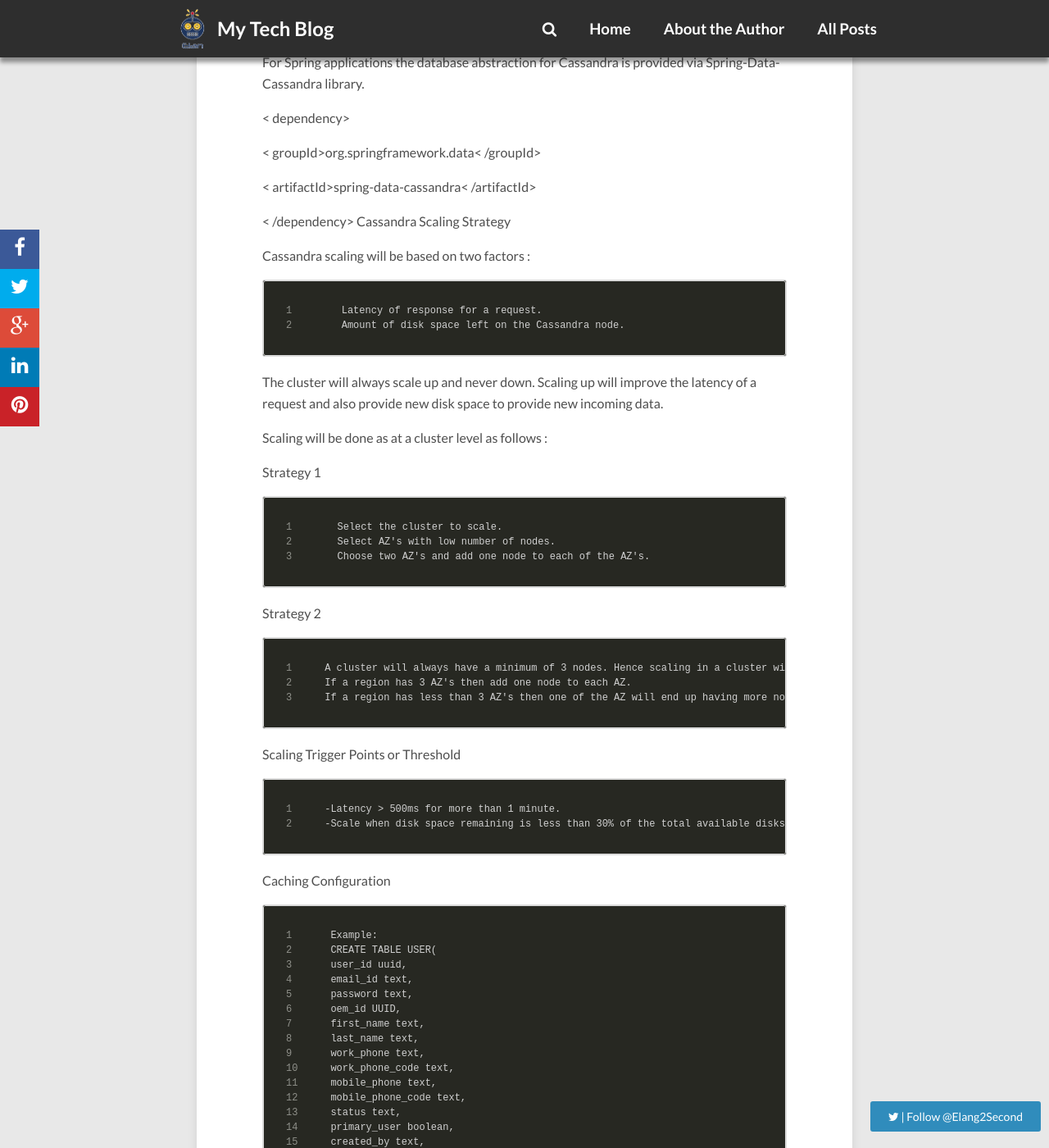
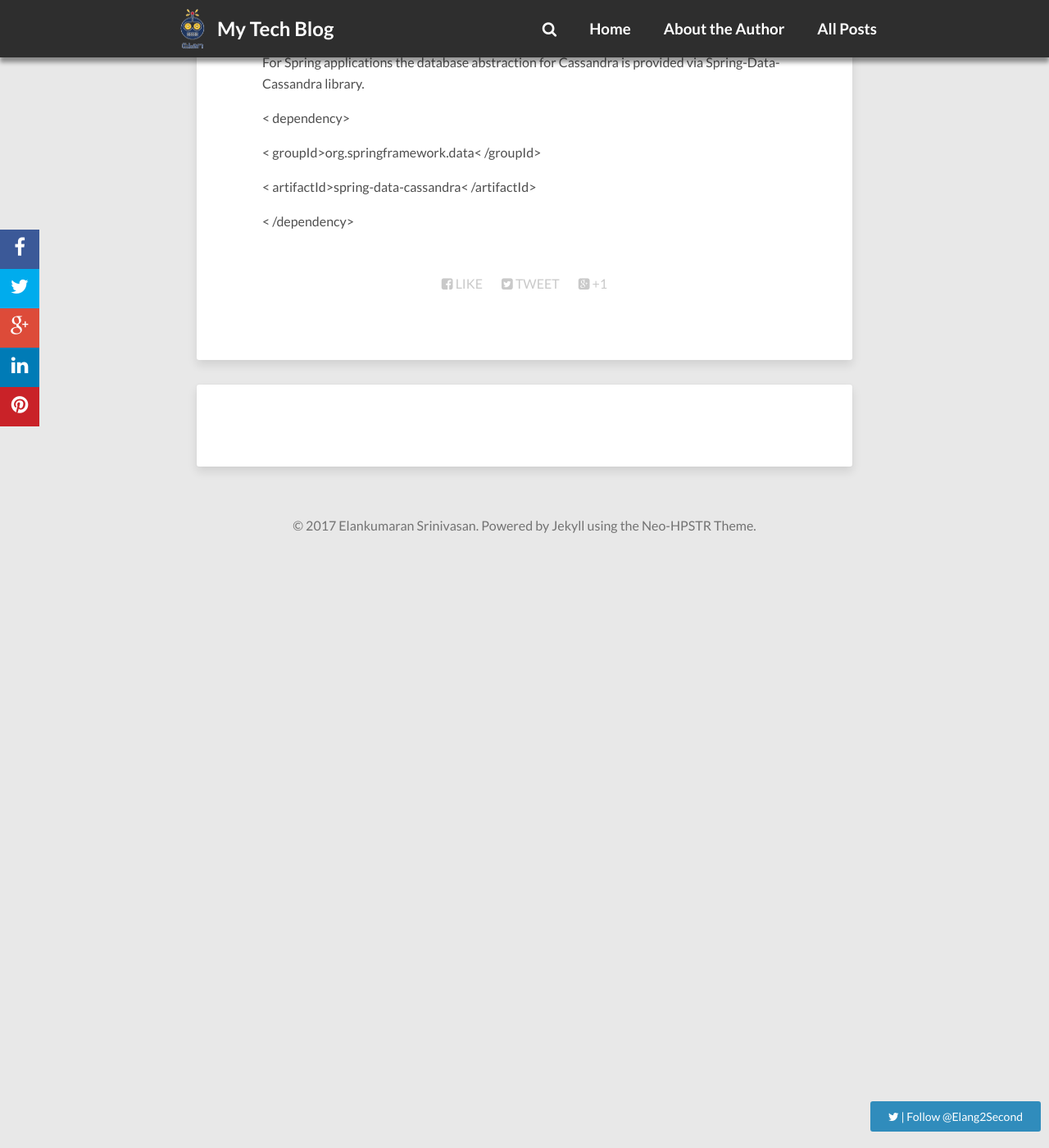
Before and after one commit to elang2/elang2.github.io, a Jekyll site: the page built from backup/2015-05-23-Cassandra on AWS-Part2-Scaling Strategy2.md, in a window 1280 px wide and 1400 px high, scrolled down 2736 px. Shown: the whole window at 82% size. Built offline with Jekyll 4.4.1, drawn with Linux system fonts in a browser that asks for light colours; nearby versions of some CDN libraries; our own code applies the rules of GitHub Pages for plain Markdown files; comment, search, counter and statistics services are not loaded; some of the changed text lies outside the part shown.

```diff
--- a/backup/2015-05-23-Cassandra on AWS-Part2-Scaling Strategy2.md
+++ b/backup/2015-05-23-Cassandra on AWS-Part2-Scaling Strategy2.md
@@ -115,153 +115,3 @@ For Spring applications the database abstraction for Cassandra is provided via S
 < artifactId>spring-data-cassandra< /artifactId>
 
 < /dependency>
-Cassandra Scaling Strategy
-
-Cassandra scaling will be based on two factors :
-
-    Latency of response for a request.
-    Amount of disk space left on the Cassandra node.
-
-The cluster will always scale up and never down. Scaling up will
-improve the latency of a request and also provide new disk space to
-provide new incoming data.
-
-Scaling will be done as at a cluster level as follows :
-
-Strategy 1
-
-    Select the cluster to scale.
-    Select AZ's with low number of nodes.
-    Choose two AZ's and add one node to each of the AZ's.
-
-Strategy 2
-
-    A cluster will always have a minimum of 3 nodes. Hence scaling in a cluster will be achieve in increments of 3 nodes.
-    If a region has 3 AZ's then add one node to each AZ.
-    If a region has less than 3 AZ's then one of the AZ will end up having more nodes than the other AZ.
-
-Scaling Trigger Points or Threshold
-
-    -Latency > 500ms for more than 1 minute.
-    -Scale when disk space remaining is less than 30% of the total available diskspace on the node.
-
-
-
-Caching Configuration
-
-
-
-    Example:
-    CREATE TABLE USER(
-    user_id uuid,
-    email_id text,
-    password text,
-    oem_id UUID,
-    first_name text,
-    last_name text,
-    work_phone text,
-    work_phone_code text,
-    mobile_phone text,
-    mobile_phone_code text,
-    status text,
-    primary_user boolean,
-    created_by text,
-    created_time timestamp,
-    updated_by text,
-    updated_time timestamp,
-    user_roles set,
-    PRIMARY KEY(email_id)) WITH caching = { 'keys' : 'ALL', 'rows_per_partition' : '200' };
-
-
-
-    The above query will create a table with row caching enabled. The
-    first 200 records in the partition will be cached. This means that
-    Cassandra will first look into the cache for the data and then look into
-    the SSTable if the data is not found in the cache.
-
-    Use row caching only for those scenarios where very low latency is required.
-
-Cassandra Data Backup Strategy
-
-In case of a node failure in a cluster, Cassandra can automatically
-repair and get the node up to speed on the data using the replicated
-data that is present on the other nodes.
-
-It is advised to enabled incremental backup and then collect snapshots at a regular intervals( say 24 hrs).
-
-The snapshot backups and incremental backups can be collected from the nodes and then pushed into S3 for use during restore.
-
-        Snapshot backup should be taken on a daily basis at 12:00 A.M midnight.
-        Snapshots & incremental backup files older than 7 days can be deleted from S3.
-        S3 backup location should be named and organized based on Cluster and node names. In case of AWS these will be Region and AZs.
-
-Reference
-
-[Incremental Backup]
-
-[Taking a Snapshot]
-
-[Restoring from a snapshot]
-Cassandra Node Failure Recovery Strategy
-
-If a node in a cluster fails or if the node restarts and is out of
-the cluster for a certain time then it is mandatory to run the node
-repair tool on the node.
-
-Execute the following command on the failed node soon after startup:
-
-"nodetool repair -dc < datacenter or AZ name> -h localhost
-
-Example:
-"nodetool repair -dc us-west-2 -h localhost
-
-Node repair makes sure that that old delete data(Tombstoned) does not resurrect as new data on this node.
-Cassandra Unit Testing
-
-Cassandra Unit provides a library which sprins off an embedded Cassandra server for testing against.
-
-This is very useful for performing Unit/Integration testing of code related to Cassandra.
-
-Steps for Spring JUnit :
-
-    Include the following dependencies in POM
-
-< dependency>
-
-     < groupId>org.cassandraunit< /groupId>
-     < artifactId>cassandra-unit-spring< /artifactId>
-     < version>2.1.3.1</version>
-     < scope>test< /scope>
-
-< /dependency>
-
-< dependency>
-
-     < groupId>org.cassandraunit< /groupId>
-     < artifactId>cassandra-unit< /artifactId>
-     < version>2.0.2.1< /version>
-
-< /dependency>
-
-2 . Annotate your Junit class with the following
-
-@SpringApplicationConfiguration(classes = CassandraConfiguration.class)
-
-@TestExecutionListeners({ CassandraUnitDependencyInjectionTestExecutionListener.class,
-DependencyInjectionTestExecutionListener.class })
-
-@CassandraDataSet(value = { "create-table.cql" }, keyspace = "ioe")
-
-@EmbeddedCassandra
-
-@Configuration
-
-@RunWith(SpringJUnit4ClassRunner.class)
-
-3 . Place your table creating queries in a file named 'create-table.cql' under /resource folder of your TEST .
-
-Cassandara Performance Testing[ Work in Progress]
-
-Leverage the Jmeter plugin for Cassandra developed by Netflix.
-
-[CassJMeter]
```
Also changed, not shown: _posts/2017-02-14-MicroServices Monitoring.md (added, +8 -0 lines), _posts/2017-02-27-Messaging Service with MongoDB Atlas.md (added, +81 -0 lines), backup/2017-02-27-Messaging Service with MongoDB Atlas.md (added, +47 -0 lines), images/mongo/mongo-db-logo.png (added).
